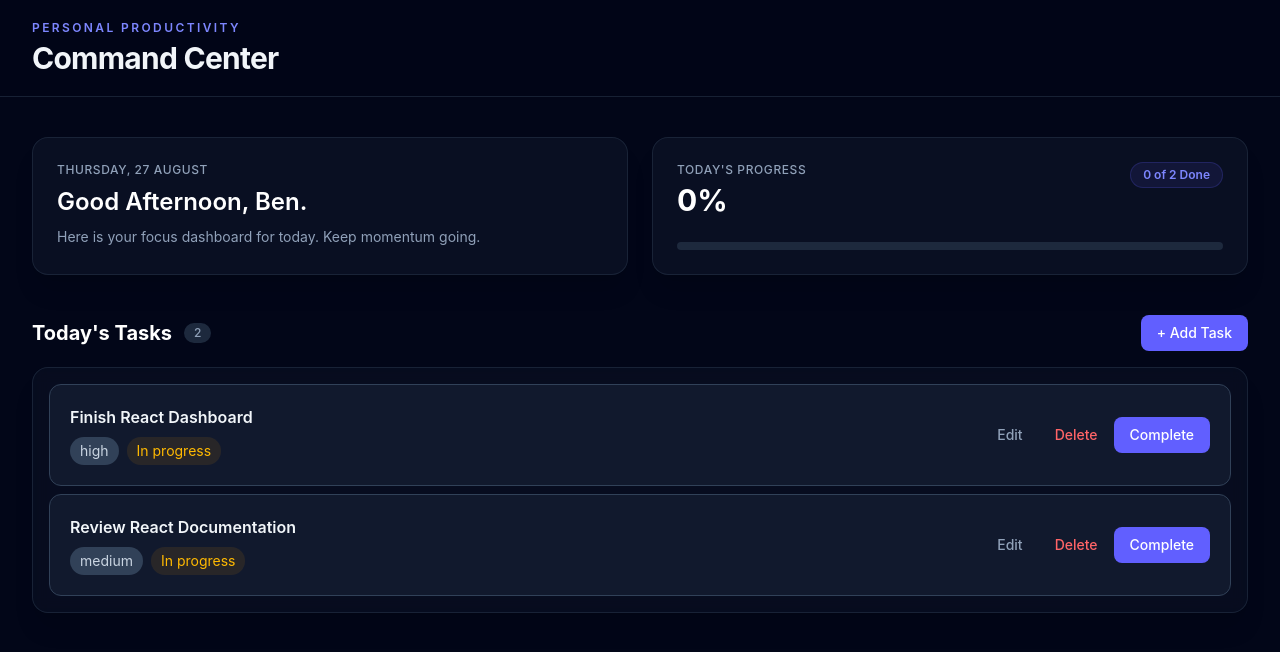
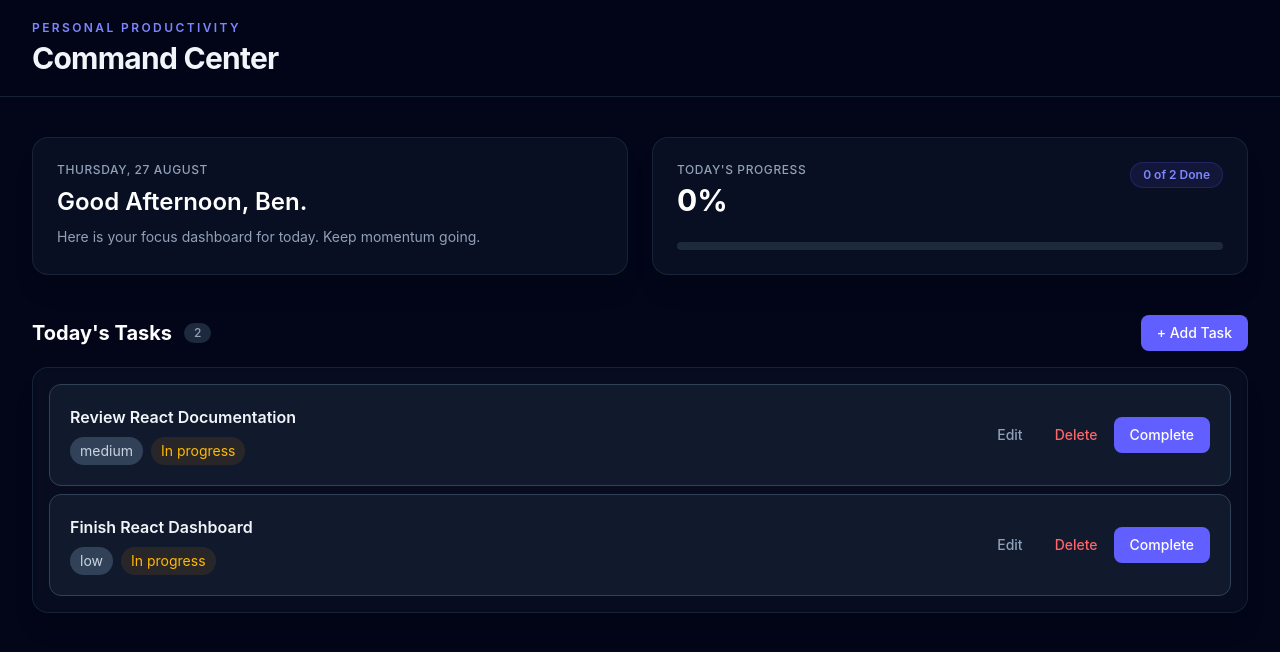
Before and after one commit to Ben-Butcher/personal-command-center, a React (Vite) app: page / in a window 1280 px wide. Shown: the top 652 px of the page. Built offline with nearby package versions, Linux system fonts and the light colour scheme.

Commit message:
Refactor task priority handling: unify priority casing, implement sorting in Dashboard, and add priority utility functions

```diff
--- a/src/components/TaskCard.jsx
+++ b/src/components/TaskCard.jsx
@@ -32,9 +32,9 @@ export default function TaskCard({ task, onComplete, onDelete, onEdit }) {
           onChange={(e) => setDraftPriority(e.target.value)}
           className="rounded-lg border border-slate-700 bg-slate-900 px-3 py-2 text-slate-100 focus:border-indigo-500 focus:outline-none"
         >
-          <option value="High">High</option>
-          <option value="Medium">Medium</option>
-          <option value="Low">Low</option>
+          <option value="high">High</option>
+          <option value="medium">Medium</option>
+          <option value="low">Low</option>
         </select>
         <div className="flex justify-end gap-2">
           <button
--- a/src/components/TaskForm.jsx
+++ b/src/components/TaskForm.jsx
@@ -2,7 +2,7 @@ import { useState } from "react";
 
 export default function TaskForm({ onAddTask, onClose }) {
   const [taskTitle, setTaskTitle] = useState("");
-  const [taskPriority, setTaskPriority] = useState("Medium");
+  const [taskPriority, setTaskPriority] = useState("medium");
 
   const handleSubmit = (e) => {
     e.preventDefault();
@@ -11,7 +11,7 @@ export default function TaskForm({ onAddTask, onClose }) {
 
     onAddTask(taskTitle.trim(), taskPriority);
     setTaskTitle("");
-    setTaskPriority("Medium");
+    setTaskPriority("medium");
     onClose();
   };
 
@@ -49,9 +49,9 @@ export default function TaskForm({ onAddTask, onClose }) {
           onChange={(e) => setTaskPriority(e.target.value)}
           className="w-full rounded-lg border border-slate-700 bg-slate-900 px-3 py-2 text-slate-100 focus:border-indigo-500 focus:outline-none"
         >
-          <option value="High">High</option>
-          <option value="Medium">Medium</option>
-          <option value="Low">Low</option>
+          <option value="high">High</option>
+          <option value="medium">Medium</option>
+          <option value="low">Low</option>
         </select>
       </div>
 
--- a/src/data/tasks.js
+++ b/src/data/tasks.js
@@ -2,7 +2,7 @@ export const initialTasks = [
   {
     id: 1,
     title: "Finish React Dashboard",
-    priority: "high",
+    priority: "low",
     status: "in-progress",
     projectId: 1,
     dueDate: "2026-08-28",
--- a/src/pages/Dashboard.jsx
+++ b/src/pages/Dashboard.jsx
@@ -2,6 +2,7 @@ import { useState } from "react";
 import TaskList from "../components/TaskList";
 import TaskForm from "../components/TaskForm";
 import { initialTasks } from "../data/tasks";
+import { PRIORITY_ORDER } from "../utils/priority";
 
 export default function Dashboard() {
   const [tasks, setTasks] = useState(initialTasks);
@@ -27,6 +28,17 @@ export default function Dashboard() {
       ),
     );
   };
+
+  const sortedTasks = [...tasks].sort((a, b) => {
+    const aCompleted = a.status === "completed";
+    const bCompleted = b.status === "completed";
+
+    if (aCompleted !== bCompleted) {
+      return aCompleted ? 1 : -1; // incomplete tasks first
+    }
+
+    return PRIORITY_ORDER[a.priority] - PRIORITY_ORDER[b.priority];
+  });
 
   function handleAddTask(title, priority) {
     const newTask = {
@@ -177,7 +189,7 @@ export default function Dashboard() {
 
           <div className="rounded-2xl border border-slate-800/80 bg-slate-900/40 p-3 sm:p-4 shadow-xl backdrop-blur-sm">
             <TaskList
-              tasks={tasks}
+              tasks={sortedTasks}
               onComplete={handleTask}
               onDelete={handleDelete}
               onEdit={handleEditTask}
--- /dev/null
+++ b/src/utils/priority.js
@@ -0,0 +1,15 @@
+export const PRIORITY_ORDER = { high: 0, medium: 1, low: 2 };
+
+export const PRIORITY_STYLES = {
+  high: "bg-red-500/10 text-red-400 border border-red-500/20",
+  medium: "bg-amber-500/10 text-amber-400 border border-amber-500/20",
+  low: "bg-sky-500/10 text-sky-400 border border-sky-500/20",
+};
+
+export function getPriorityStyles(priority) {
+  return PRIORITY_STYLES[priority] ?? PRIORITY_STYLES.medium;
+}
+
+export function formatPriorityLabel(priority) {
+  return priority.charAt(0).toUpperCase() + priority.slice(1);
+}
```
